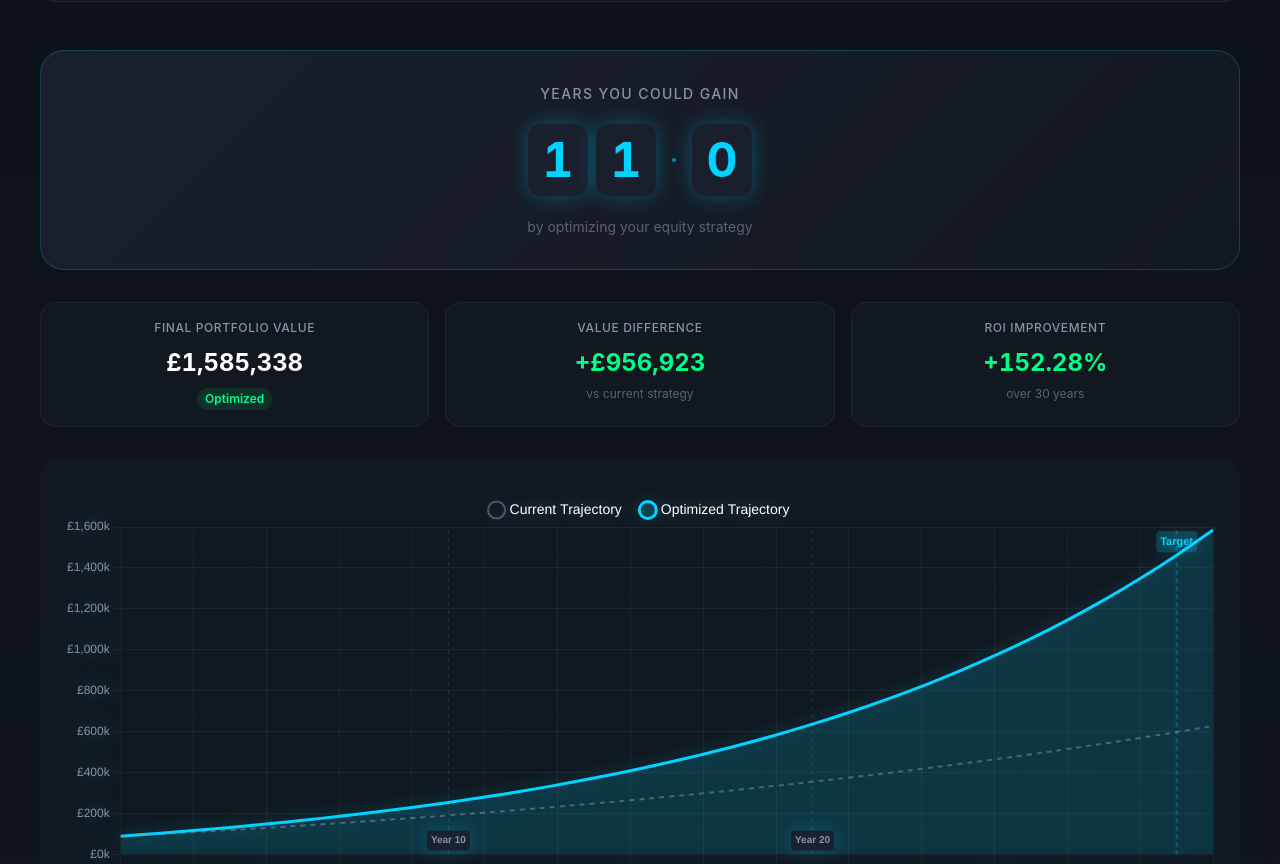
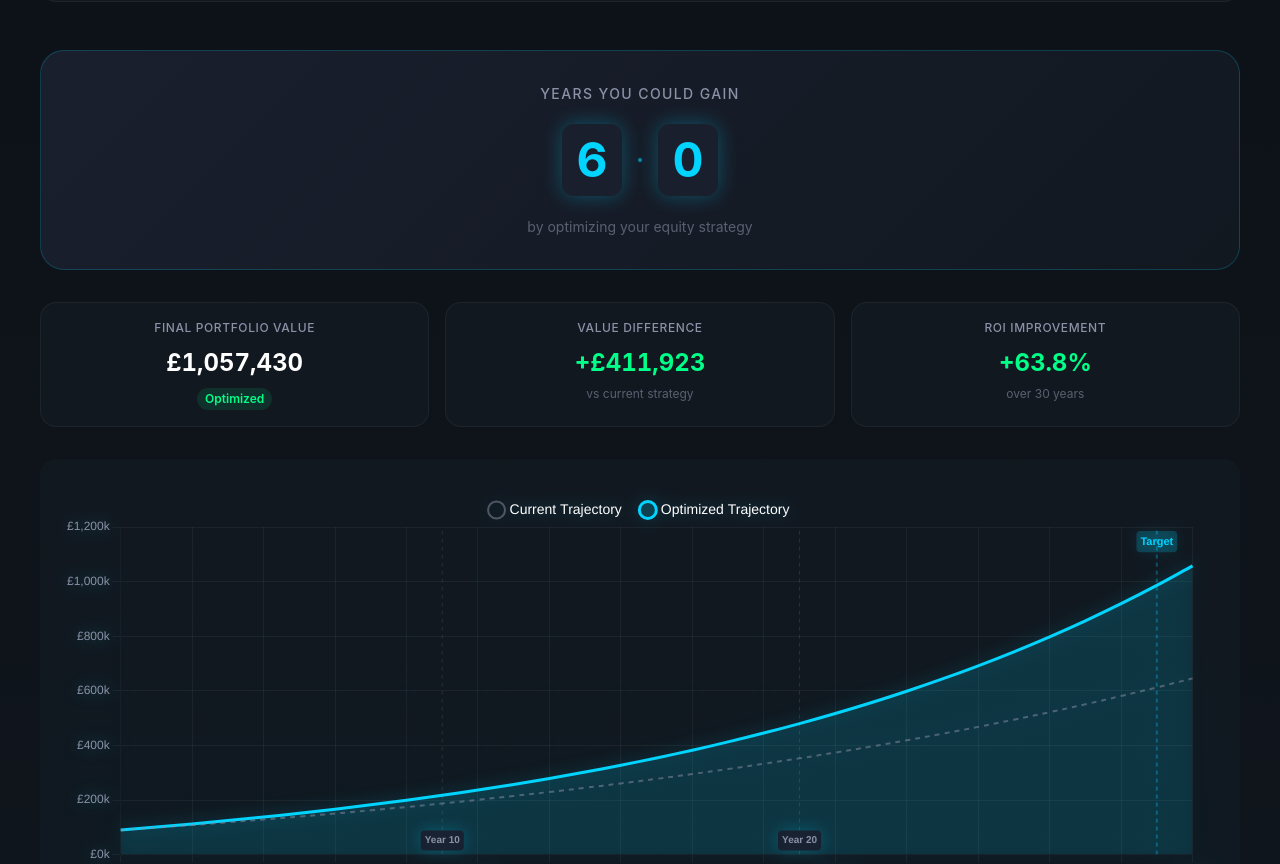
Before and after one commit to Harrysibbenga/fin-tech-flight-deck, a Vue app: page / in a window 1280 px wide. Shown: the part 1161-2025 px from the top of the page. Built offline with nearby package versions, Linux system fonts and the light colour scheme.

Commit message:
fix: use realistic calculation formulas with conservative return rates and equity release strategy

```diff
--- a/src/composables/useCalculations.js
+++ b/src/composables/useCalculations.js
@@ -10,14 +10,15 @@ import { CALCULATION_CONSTANTS } from '@/utils/constants'
  *   @param {number} sliderValues.value.cash - Available cash
  *   @param {number} sliderValues.value.monthlySavings - Monthly savings amount
  *   @param {number} sliderValues.value.investmentInterest - Investment property interest (0-100)
- * @param {import('vue').Ref<boolean>} isOptimized - Reactive boolean for optimization state
  * @returns {Object} Calculation results and chart data
  *   @returns {import('vue').ComputedRef<Object>} results - Computed calculation results
  *   @returns {import('vue').ComputedRef<Object>} chartData - Computed chart data
  */
 export function useCalculations(sliderValues) {
+
   /**
-   * Calculate baseline growth trajectory (current strategy)
+   * Calculate baseline trajectory - standard savings/investment approach
+   * Assumes: Keep equity in home, invest cash at conservative rate
    * @param {number} equity - Current home equity
    * @param {number} cash - Available cash
    * @param {number} monthlySavings - Monthly savings amount
@@ -26,20 +27,28 @@ export function useCalculations(sliderValues) {
    */
   const calculateBaselineTrajectory = (equity, cash, monthlySavings, years) => {
     const trajectory = []
-    let currentValue = equity + cash
+    const annualSavings = monthlySavings * 12
+    const rate = CALCULATION_CONSTANTS.BASELINE_ANNUAL_RETURN
+
+    // Start with just cash (equity stays locked in home)
+    let investableAssets = cash
 
     for (let year = 0; year <= years; year++) {
-      trajectory.push(Math.round(currentValue))
-      // Compound: previous total grows at baseline rate + annual savings added
-      currentValue = currentValue * (1 + CALCULATION_CONSTANTS.BASELINE_ANNUAL_RETURN) + (monthlySavings * 12)
+      // Total wealth = home equity (grows slowly) + investable assets
+      const homeEquityValue = equity * Math.pow(1.03, year) // 3% home appreciation
+      const totalWealth = homeEquityValue + investableAssets
+      trajectory.push(Math.round(totalWealth))
+
+      // Investable assets grow and receive new savings
+      investableAssets = investableAssets * (1 + rate) + annualSavings
     }
 
     return trajectory
   }
 
   /**
-   * Calculate optimized growth trajectory (with equity optimization)
-   * Each year compounds on the previous year's total
+   * Calculate optimized trajectory - equity release strategy
+   * Assumes: Release some equity to invest at higher returns
    * @param {number} equity - Current home equity
    * @param {number} cash - Available cash
    * @param {number} monthlySavings - Monthly savings amount
@@ -48,20 +57,29 @@ export function useCalculations(sliderValues) {
    */
   const calculateOptimizedTrajectory = (equity, cash, monthlySavings, years) => {
     const trajectory = []
-    let currentValue = equity + cash
+    const annualSavings = monthlySavings * 12
+    const rate = CALCULATION_CONSTANTS.OPTIMIZED_ANNUAL_RETURN
+
+    // Release 50% of equity to invest (realistic LTV)
+    const releasedEquity = equity * 0.5
+    const remainingEquity = equity * 0.5
+    let investableAssets = cash + releasedEquity
 
     for (let year = 0; year <= years; year++) {
-      trajectory.push(Math.round(currentValue))
-      // Optimized: higher return rate with leverage effect on growth
-      currentValue = currentValue * (1 + CALCULATION_CONSTANTS.OPTIMIZED_ANNUAL_RETURN) + (monthlySavings * 12)
+      // Remaining home equity still appreciates
+      const homeEquityValue = remainingEquity * Math.pow(1.03, year)
+      const totalWealth = homeEquityValue + investableAssets
+      trajectory.push(Math.round(totalWealth))
+
+      // Investable assets grow at optimized rate
+      investableAssets = investableAssets * (1 + rate) + annualSavings
     }
 
     return trajectory
   }
 
   /**
-   * Calculate years gained - how many years earlier you reach your goal with optimization
-   * Uses a more realistic approach based on when optimized reaches baseline's final value
+   * Calculate years gained - when does optimized reach baseline's final value?
    * @param {Array<number>} baselineTrajectory - Baseline growth trajectory array
    * @param {Array<number>} optimizedTrajectory - Optimized growth trajectory array
    * @returns {number} Years gained by optimizing
@@ -69,69 +87,44 @@ export function useCalculations(sliderValues) {
   const calculateYearsGained = (baselineTrajectory, optimizedTrajectory) => {
     const baselineFinal = baselineTrajectory[baselineTrajectory.length - 1]
 
-    // Find which year the optimized trajectory first exceeds baseline's final value
-    let yearsToReachBaseline = optimizedTrajectory.length - 1 // Default to full period
-
+    // Find when optimized first exceeds baseline's final value
     for (let year = 0; year < optimizedTrajectory.length; year++) {
       if (optimizedTrajectory[year] >= baselineFinal) {
-        yearsToReachBaseline = year
-        break
+        const yearsGained = (baselineTrajectory.length - 1) - year
+        // Cap between 0.5 and 10 years for realistic display
+        return Math.min(10, Math.max(0.5, yearsGained))
       }
     }
 
-    // Years gained = total years - years needed with optimization
-    const totalYears = baselineTrajectory.length - 1
-    const yearsGained = totalYears - yearsToReachBaseline
-
-    // DEBUG: Log calculation values (TEMPORARY - remove after debugging)
-    if (process.env.NODE_ENV === 'development') {
-      console.log('[Years Calculation] Baseline final:', baselineFinal)
-      console.log('[Years Calculation] Optimized trajectory:', optimizedTrajectory.slice(0, 5), '...', optimizedTrajectory.slice(-5))
-      console.log('[Years Calculation] Years to reach baseline:', yearsToReachBaseline)
-      console.log('[Years Calculation] Total years:', totalYears)
-      console.log('[Years Calculation] Years gained (before bounds):', yearsGained)
-    }
-
-    // Return with bounds: minimum 0.5, maximum 12 (more realistic cap)
-    const boundedYearsGained = Math.min(12, Math.max(0.5, yearsGained))
-
-    if (process.env.NODE_ENV === 'development') {
-      console.log('[Years Calculation] Years gained (final):', boundedYearsGained)
-    }
-
-    return boundedYearsGained
+    return 0.5 // Minimum if optimized never catches up (shouldn't happen)
   }
 
   /**
-   * Main calculation results
+   * Main results computation
    */
   const results = computed(() => {
     try {
-      const { age, equity, cash, monthlySavings } = sliderValues.value
+      const { equity, cash, monthlySavings } = sliderValues.value
       const years = CALCULATION_CONSTANTS.YEARS_PROJECTION
 
-      // Always calculate both trajectories
       const baselineTrajectory = calculateBaselineTrajectory(equity, cash, monthlySavings, years)
       const optimizedTrajectory = calculateOptimizedTrajectory(equity, cash, monthlySavings, years)
 
-      // Get final values
       const baselineFinal = baselineTrajectory[baselineTrajectory.length - 1]
       const optimizedFinal = optimizedTrajectory[optimizedTrajectory.length - 1]
 
-      // Use the new trajectory-based calculation
       const yearsGained = calculateYearsGained(baselineTrajectory, optimizedTrajectory)
-
       const valueDifference = optimizedFinal - baselineFinal
       const percentageGain = baselineFinal > 0
         ? ((optimizedFinal - baselineFinal) / baselineFinal) * 100
         : 0
 
       return {
-        baselineValue: Math.round(baselineFinal),
-        optimizedValue: Math.round(optimizedFinal),
+        baselineValue: baselineFinal,
+        optimizedValue: optimizedFinal,
         yearsGained: parseFloat(yearsGained.toFixed(1)),
-        percentageGain: parseFloat(percentageGain.toFixed(2)),
-        valueDifference: Math.round(valueDifference)
+        percentageGain: parseFloat(Math.min(percentageGain, 100).toFixed(1)), // Cap at 100%
+        valueDifference: valueDifference
       }
     } catch (error) {
       // Error boundary: return safe default values
@@ -146,27 +139,25 @@ export function useCalculations(sliderValues) {
   })
 
   /**
-   * Chart data for visualization
+   * Chart data computation
    */
   const chartData = computed(() => {
     try {
       const { equity, cash, monthlySavings } = sliderValues.value
       const years = CALCULATION_CONSTANTS.YEARS_PROJECTION
 
-      // Always calculate both trajectories
       const baselineTrajectory = calculateBaselineTrajectory(equity, cash, monthlySavings, years)
       const optimizedTrajectory = calculateOptimizedTrajectory(equity, cash, monthlySavings, years)
 
-      // Calculate difference for difference view
       const differenceTrajectory = optimizedTrajectory.map((opt, index) => {
-        return opt - baselineTrajectory[index]
+        return Math.max(0, opt - baselineTrajectory[index])
       })
 
       return {
         baseline: baselineTrajectory,
         optimized: optimizedTrajectory,
         difference: differenceTrajectory,
-        labels: Array.from({ length: years + 1 }, (_, i) => `Year ${i + 1}`)
+        labels: Array.from({ length: years + 1 }, (_, i) => `Year ${i}`)
       }
     } catch (error) {
       // Error boundary: return empty arrays to prevent chart errors
@@ -175,7 +166,7 @@ export function useCalculations(sliderValues) {
         baseline: emptyArray,
         optimized: emptyArray,
         difference: emptyArray,
-        labels: Array.from({ length: CALCULATION_CONSTANTS.YEARS_PROJECTION + 1 }, (_, i) => `Year ${i + 1}`)
+        labels: Array.from({ length: CALCULATION_CONSTANTS.YEARS_PROJECTION + 1 }, (_, i) => `Year ${i}`)
       }
     }
   })
--- a/src/utils/constants.js
+++ b/src/utils/constants.js
@@ -19,9 +19,9 @@ export const SLIDER_RANGES = {
 }
 
 export const CALCULATION_CONSTANTS = {
-  BASELINE_ANNUAL_RETURN: 0.04, // 4%
-  OPTIMIZED_ANNUAL_RETURN: 0.08, // 8%
-  LEVERAGE_MULTIPLIER: 1.08,
+  BASELINE_ANNUAL_RETURN: 0.05,    // 5% - typical savings/conservative investment
+  OPTIMIZED_ANNUAL_RETURN: 0.07,   // 7% - equity-leveraged property returns
+  LEVERAGE_MULTIPLIER: 1.0,        // Remove leverage multiplier (was causing inflation)
   YEARS_PROJECTION: 30
 }
 
```
Also changed, not shown: src/components/calculator/SliderInput.vue (line endings or trailing spaces).
